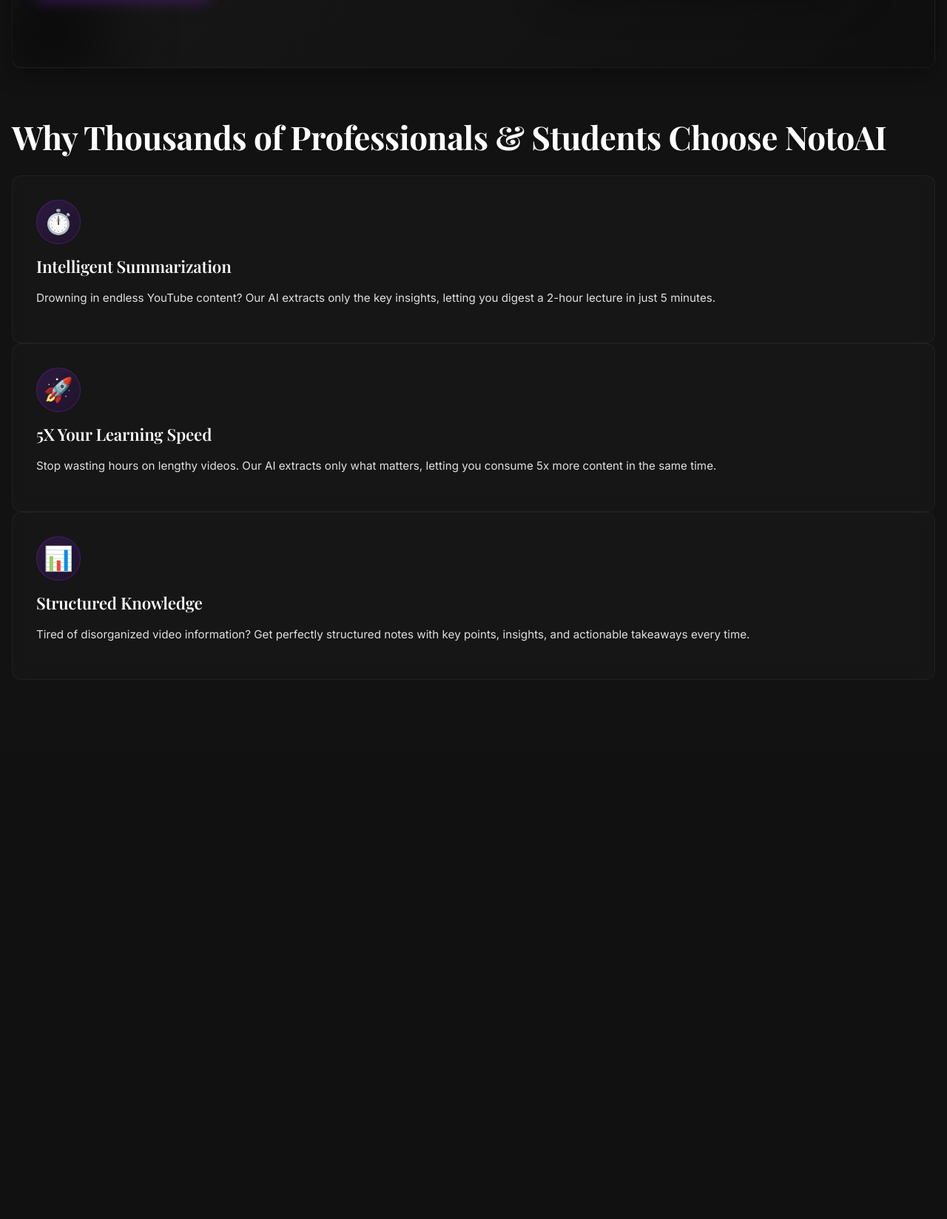
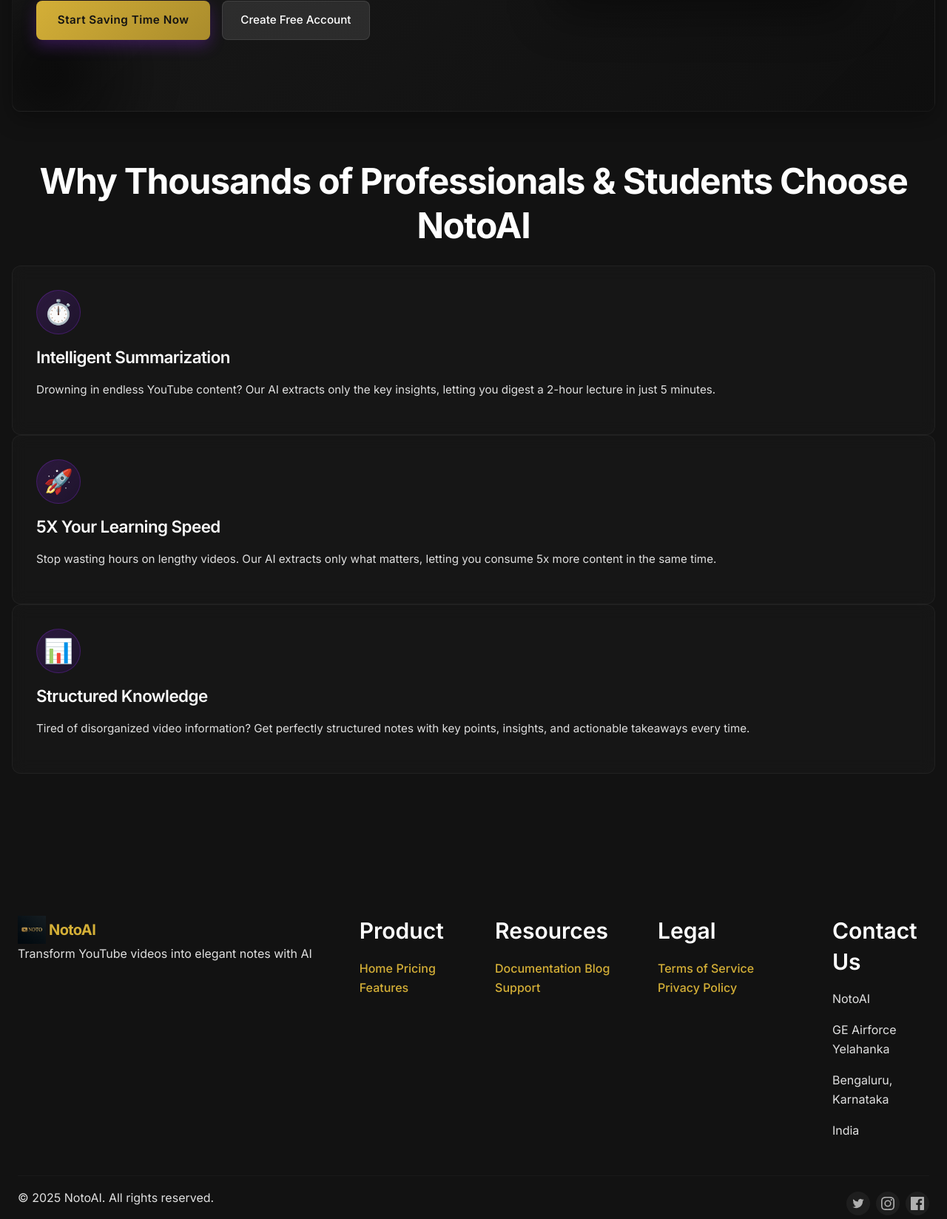
Before and after one commit to suraj-bhatt1217/NOTO-MVP, a Flask app: page / in a window 1280 px wide. Shown: the part 536-2184 px from the top of the page at 74% size. Before the commit the page ends 1455 px from the top, so only its background shows below. Run offline with Flask 3, Linux system fonts and the light colour scheme; some libraries are stand-ins or nearby versions.

Commit message:
Modern SaaS Typography Enhancements

```diff
--- a/static/css/reset.css
+++ b/static/css/reset.css
@@ -10,14 +10,17 @@ html {
     scroll-behavior: smooth;
     height: 100%;
     overflow-x: hidden;
+    -webkit-text-size-adjust: 100%;
+    -ms-text-size-adjust: 100%;
 }
 
 body {
     color: var(--text-primary);
     background-color: var(--primary-bg);
-    font-family: var(--font-sans);
-    font-weight: 400;
-    line-height: 1.7;
+    font-family: var(--font-primary);
+    font-weight: var(--font-normal);
+    font-size: var(--text-base);
+    line-height: var(--leading-relaxed);
     min-height: 100vh;
     overflow-x: hidden;
     display: flex;
@@ -26,68 +29,253 @@ body {
     text-rendering: optimizeLegibility;
     -webkit-font-smoothing: antialiased;
     -moz-osx-font-smoothing: grayscale;
+    font-feature-settings: 'kern' 1, 'liga' 1, 'calt' 1;
 }
 
-/* Typography */
+/* Modern Typography Hierarchy */
 h1, h2, h3, h4, h5, h6 {
-    font-family: var(--font-serif);
-    font-weight: 600;
+    font-family: var(--font-heading);
+    font-weight: var(--font-bold);
     color: var(--text-primary);
-    letter-spacing: -0.01em;
-    line-height: 1.3;
+    letter-spacing: var(--tracking-tight);
+    line-height: var(--leading-tight);
+    margin-bottom: var(--space-lg);
+    font-feature-settings: 'kern' 1, 'liga' 1, 'calt' 1;
+}
+
+h1 {
+    font-size: var(--text-6xl);
+    font-weight: var(--font-extrabold);
+    letter-spacing: var(--tracking-tighter);
+    line-height: var(--leading-none);
+    margin-bottom: var(--space-xl);
+}
+
+h2 {
+    font-size: var(--text-5xl);
+    font-weight: var(--font-bold);
+    letter-spacing: var(--tracking-tight);
+    line-height: var(--leading-tight);
     margin-bottom: var(--space-lg);
 }
 
-h1 {
-    font-size: 3.5rem;
-    font-weight: 700;
-    letter-spacing: -0.02em;
-}
-
-h2 {
-    font-size: 2.75rem;
-    font-weight: 700;
-}
-
 h3 {
-    font-size: 2rem;
-    font-weight: 600;
+    font-size: var(--text-4xl);
+    font-weight: var(--font-bold);
+    letter-spacing: var(--tracking-tight);
+    line-height: var(--leading-snug);
+    margin-bottom: var(--space-lg);
 }
 
 h4 {
-    font-size: 1.5rem;
-    font-weight: 600;
+    font-size: var(--text-3xl);
+    font-weight: var(--font-semibold);
+    letter-spacing: var(--tracking-normal);
+    line-height: var(--leading-snug);
+    margin-bottom: var(--space-md);
 }
 
 h5 {
-    font-size: 1.25rem;
-    font-weight: 600;
+    font-size: var(--text-2xl);
+    font-weight: var(--font-semibold);
+    letter-spacing: var(--tracking-normal);
+    line-height: var(--leading-snug);
+    margin-bottom: var(--space-md);
 }
 
 h6 {
-    font-size: 1rem;
-    font-weight: 600;
+    font-size: var(--text-xl);
+    font-weight: var(--font-medium);
+    letter-spacing: var(--tracking-normal);
+    line-height: var(--leading-normal);
+    margin-bottom: var(--space-sm);
 }
 
+/* Body Text */
 p {
     color: var(--text-secondary);
-    font-family: var(--font-sans);
+    font-family: var(--font-primary);
+    font-size: var(--text-base);
+    font-weight: var(--font-normal);
+    line-height: var(--leading-relaxed);
     margin-bottom: var(--space-md);
-    line-height: 1.7;
+    letter-spacing: var(--tracking-normal);
 }
 
+/* Large text variant */
+.text-large {
+    font-size: var(--text-lg);
+    line-height: var(--leading-relaxed);
+}
+
+/* Small text variant */
+.text-small {
+    font-size: var(--text-sm);
+    line-height: var(--leading-normal);
+}
+
+/* Extra small text variant */
+.text-xs {
+    font-size: var(--text-xs);
+    line-height: var(--leading-normal);
+}
+
+/* Links */
 a {
     color: var(--accent-color);
     text-decoration: none;
     transition: all var(--transition-normal);
     position: relative;
+    font-weight: var(--font-medium);
 }
 
 a:hover {
     color: var(--accent-light);
 }
 
+/* Text emphasis */
 strong, b {
-    font-weight: 600;
+    font-weight: var(--font-semibold);
     color: var(--text-primary);
 }
+
+em, i {
+    font-style: italic;
+}
+
+/* Code and monospace */
+code, kbd, samp {
+    font-family: var(--font-mono);
+    font-size: 0.875em;
+    background-color: rgba(255, 255, 255, 0.05);
+    padding: 0.125rem 0.25rem;
+    border-radius: var(--radius-sm);
+    color: var(--text-primary);
+}
+
+pre {
+    font-family: var(--font-mono);
+    background-color: rgba(0, 0, 0, 0.3);
+    padding: var(--space-md);
+    border-radius: var(--radius-md);
+    overflow-x: auto;
+    line-height: var(--leading-normal);
+}
+
+/* Lists */
+ul, ol {
+    margin-bottom: var(--space-md);
+    padding-left: var(--space-lg);
+}
+
+li {
+    margin-bottom: var(--space-xs);
+    line-height: var(--leading-relaxed);
+    color: var(--text-secondary);
+}
+
+/* Blockquotes */
+blockquote {
+    border-left: 4px solid var(--accent-color);
+    padding-left: var(--space-md);
+    margin: var(--space-lg) 0;
+    font-style: italic;
+    color: var(--text-secondary);
+    font-size: var(--text-lg);
+    line-height: var(--leading-relaxed);
+}
+
+/* Utility Typography Classes */
+.font-thin { font-weight: var(--font-thin); }
+.font-light { font-weight: var(--font-light); }
+.font-normal { font-weight: var(--font-normal); }
+.font-medium { font-weight: var(--font-medium); }
+.font-semibold { font-weight: var(--font-semibold); }
+.font-bold { font-weight: var(--font-bold); }
+.font-extrabold { font-weight: var(--font-extrabold); }
+.font-black { font-weight: var(--font-black); }
+
+.text-xs { font-size: var(--text-xs); }
+.text-sm { font-size: var(--text-sm); }
+.text-base { font-size: var(--text-base); }
+.text-lg { font-size: var(--text-lg); }
+.text-xl { font-size: var(--text-xl); }
+.text-2xl { font-size: var(--text-2xl); }
+.text-3xl { font-size: var(--text-3xl); }
+.text-4xl { font-size: var(--text-4xl); }
+.text-5xl { font-size: var(--text-5xl); }
+.text-6xl { font-size: var(--text-6xl); }
+.text-7xl { font-size: var(--text-7xl); }
+
+.leading-none { line-height: var(--leading-none); }
+.leading-tight { line-height: var(--leading-tight); }
+.leading-snug { line-height: var(--leading-snug); }
+.leading-normal { line-height: var(--leading-normal); }
+.leading-relaxed { line-height: var(--leading-relaxed); }
+.leading-loose { line-height: var(--leading-loose); }
+
+.tracking-tighter { letter-spacing: var(--tracking-tighter); }
+.tracking-tight { letter-spacing: var(--tracking-tight); }
+.tracking-normal { letter-spacing: var(--tracking-normal); }
+.tracking-wide { letter-spacing: var(--tracking-wide); }
+.tracking-wider { letter-spacing: var(--tracking-wider); }
+.tracking-widest { letter-spacing: var(--tracking-widest); }
+
+.text-primary { color: var(--text-primary); }
+.text-secondary { color: var(--text-secondary); }
+.text-tertiary { color: var(--text-tertiary); }
+.text-accent { color: var(--accent-color); }
+
+.text-center { text-align: center; }
+.text-left { text-align: left; }
+.text-right { text-align: right; }
+.text-justify { text-align: justify; }
+
+.uppercase { text-transform: uppercase; }
+.lowercase { text-transform: lowercase; }
+.capitalize { text-transform: capitalize; }
+
+.italic { font-style: italic; }
+.not-italic { font-style: normal; }
+
+/* Responsive Typography */
+@media (max-width: 768px) {
+    html {
+        font-size: 14px;
+    }
+
+    h1 {
+        font-size: var(--text-5xl);
+    }
+
+    h2 {
+        font-size: var(--text-4xl);
+    }
+
+    h3 {
+        font-size: var(--text-3xl);
+    }
+
+    h4 {
+        font-size: var(--text-2xl);
+    }
+}
+
+@media (max-width: 480px) {
+    html {
+        font-size: 14px;
+    }
+
+    h1 {
+        font-size: var(--text-4xl);
+        letter-spacing: var(--tracking-tight);
+    }
+
+    h2 {
+        font-size: var(--text-3xl);
+    }
+
+    h3 {
+        font-size: var(--text-2xl);
+    }
+}
--- a/static/css/variables.css
+++ b/static/css/variables.css
@@ -23,9 +23,53 @@
     --shadow-gold-sm: 0 2px 8px rgba(212, 175, 55, 0.15);
     --shadow-gold-md: 0 5px 15px rgba(212, 175, 55, 0.2);
 
-    /* Fonts */
-    --font-serif: 'Playfair Display', Georgia, serif;
-    --font-sans: 'Inter', -apple-system, BlinkMacSystemFont, sans-serif;
+    /* Modern Typography System */
+    --font-primary: 'Inter', -apple-system, BlinkMacSystemFont, 'Segoe UI', Roboto, Oxygen, Ubuntu, Cantarell, sans-serif;
+    --font-heading: 'Inter', -apple-system, BlinkMacSystemFont, 'Segoe UI', Roboto, Oxygen, Ubuntu, Cantarell, sans-serif;
+    --font-mono: 'JetBrains Mono', 'Fira Code', 'SF Mono', Monaco, Inconsolata, 'Roboto Mono', monospace;
+
+    /* Legacy font variables for backward compatibility */
+    --font-serif: var(--font-heading);
+    --font-sans: var(--font-primary);
+
+    /* Typography Scale */
+    --text-xs: 0.75rem;      /* 12px */
+    --text-sm: 0.875rem;     /* 14px */
+    --text-base: 1rem;       /* 16px */
+    --text-lg: 1.125rem;     /* 18px */
+    --text-xl: 1.25rem;      /* 20px */
+    --text-2xl: 1.5rem;      /* 24px */
+    --text-3xl: 1.875rem;    /* 30px */
+    --text-4xl: 2.25rem;     /* 36px */
+    --text-5xl: 3rem;        /* 48px */
+    --text-6xl: 3.75rem;     /* 60px */
+    --text-7xl: 4.5rem;      /* 72px */
+
+    /* Font Weights */
+    --font-thin: 100;
+    --font-light: 300;
+    --font-normal: 400;
+    --font-medium: 500;
+    --font-semibold: 600;
+    --font-bold: 700;
+    --font-extrabold: 800;
+    --font-black: 900;
+
+    /* Line Heights */
+    --leading-none: 1;
+    --leading-tight: 1.25;
+    --leading-snug: 1.375;
+    --leading-normal: 1.5;
+    --leading-relaxed: 1.625;
+    --leading-loose: 2;
+
+    /* Letter Spacing */
+    --tracking-tighter: -0.05em;
+    --tracking-tight: -0.025em;
+    --tracking-normal: 0em;
+    --tracking-wide: 0.025em;
+    --tracking-wider: 0.05em;
+    --tracking-widest: 0.1em;
 
     /* Spacing */
     --space-xs: 0.25rem;
--- a/templates/home.html
+++ b/templates/home.html
@@ -19,8 +19,8 @@
       <main class="landing-page">
         <section class="hero-banner">
           <div class="hero-content">
-            <h1>Transform YouTube Videos into Actionable Notes in Seconds</h1>
-            <p class="subtitle">Save 80% of your study/research time with AI-powered video summaries</p>
+            <h1 class="leading-none tracking-tighter">Transform YouTube Videos into Actionable Notes in Seconds</h1>
+            <p class="subtitle text-lg leading-relaxed">Save 80% of your study/research time with AI-powered video summaries that capture every key insight</p>
             <div class="cta-buttons">
               <a href="{{ url_for('login') }}" class="btn-primary">Start Saving Time Now</a>
               <a href="{{ url_for('signup') }}" class="btn-secondary">Create Free Account</a>
@@ -32,19 +32,30 @@
         </section>
 
         <section class="features-section">
-          <h2>Why Thousands of Professionals & Students Choose NotoAI</h2>
+          <h2 class="text-center leading-tight tracking-tight">Why Thousands of Professionals & Students Choose NotoAI</h2>
           <div class="features-grid">
             <div class="feature-card">
               <div class="feature-icon">⏱️</div>
-              <h3>Intelligent Summarization</h3>
-              <p>Drowning in endless YouTube content? Our AI extracts only the key insights, letting you digest a 2-hour lecture in just 5 minutes.</p>
+              <h3 class="text-2xl font-semibold">Intelligent Summarization</h3>
+              <p class="leading-relaxed">Drowning in endless YouTube content? Our AI extracts only the key insights, letting you digest a 2-hour lecture in just 5 minutes.</p>
             </div>
             <div class="feature-card">
               <div class="feature-icon">🚀</div>
-              <h3>5X Your Learning Speed</h3>
-              <p>Stop wasting hours on lengthy videos. Our AI extracts only what matters, letting you consume 5x more content in the same time.</p>
+              <h3 class="text-2xl font-semibold">5X Your Learning Speed</h3>
+              <p class="leading-relaxed">Stop wasting hours on lengthy videos. Our AI extracts only what matters, letting you consume 5x more content in the same time.</p>
             </div>
             <div class="feature-card">
               <div class="feature-icon">📊</div>
-              <h3>Structured Knowledge</h3>
-              <p>Tired of disorganized video information? Get perfectly structured notes with key points, insights, and actionable takeaways every time.</p>
+              <h3 class="text-2xl font-semibold">Structured Knowledge</h3>
+              <p class="leading-relaxed">Tired of disorganized video information? Get perfectly structured notes with key points, insights, and actionable takeaways every time.</p>
+            </div>
+          </div>
+        </section>
+      </main>
+    </div>
+
+    {% include 'footer.html' %}
+
+    <script src="{{ url_for('static', filename='scripts.js') }}" type="module"></script>
+  </body>
+</html>
```
Also changed, not shown: static/css/auth-styles.css (added, +152 -0 lines), templates/dashboard.html (+10 -10 lines), templates/my_videos.html (+9 -9 lines), templates/pricing.html (+4 -4 lines).
